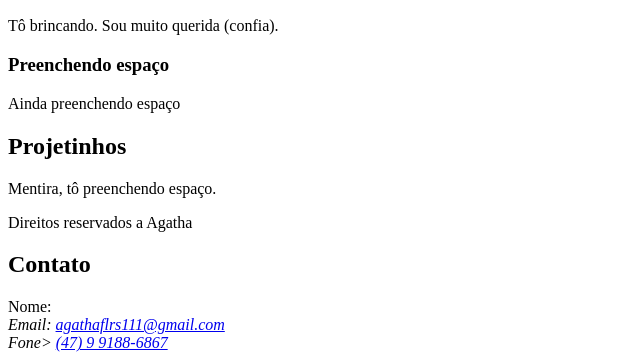
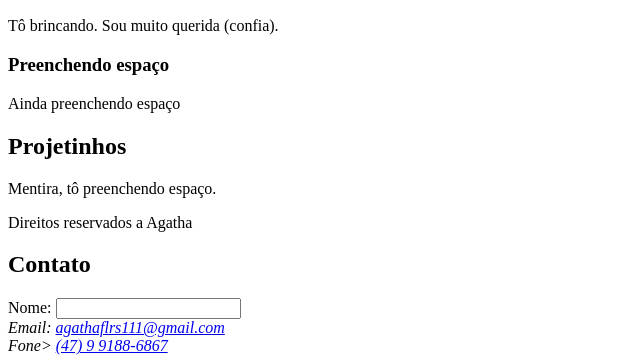
Before and after one commit to AgathaBranda/Agatha, a plain HTML site: page index.html in a window 1280 px wide. Shown: the part 562-925 px from the top of the page, without its empty margins (0-640 px from the left). Drawn offline with Linux system fonts and the light colour scheme.

Commit message:
Update index.html

```diff
--- a/index.html
+++ b/index.html
@@ -53,6 +53,7 @@
             <h2>Contato</h2>
             <form action="">
                 <label for="nome">Nome: </label>
+                <input type="text" id="nome" name="nome">
             </form>
             <address>
                 Email: <a href="mailto: agathaflrs111@gmail.com">agathaflrs111@gmail.com</a> <br>
```
